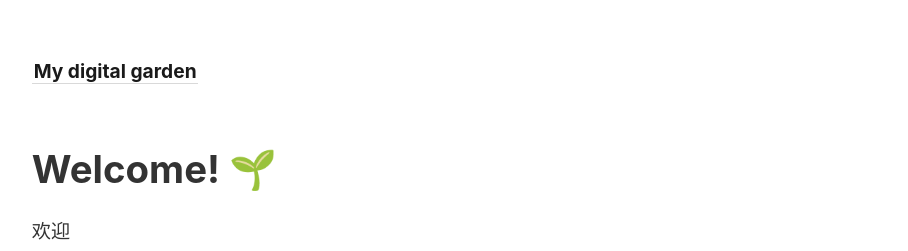
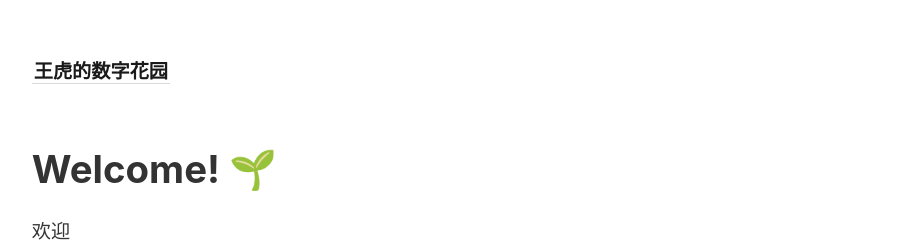
Before and after one commit to wanghusw/my-digital-garden, a Jekyll site: the page built from _pages/index.md, in a window 1280 px wide. Shown: the top 251 px of the page, without its empty margins (45-953 px from the left). Built offline with Jekyll 4.4.1, drawn with Linux system fonts in a browser that asks for light colours.

Commit message:
202305111810更改网站名

```diff
--- a/_config.yml
+++ b/_config.yml
@@ -1,4 +1,4 @@
-title:               My digital garden
+title:               王虎的数字花园
 include:             ['_pages']
 exclude:             ['_includes/notes_graph.json']
 # You may need to change the base URL depending on your deploy configuration.
```
